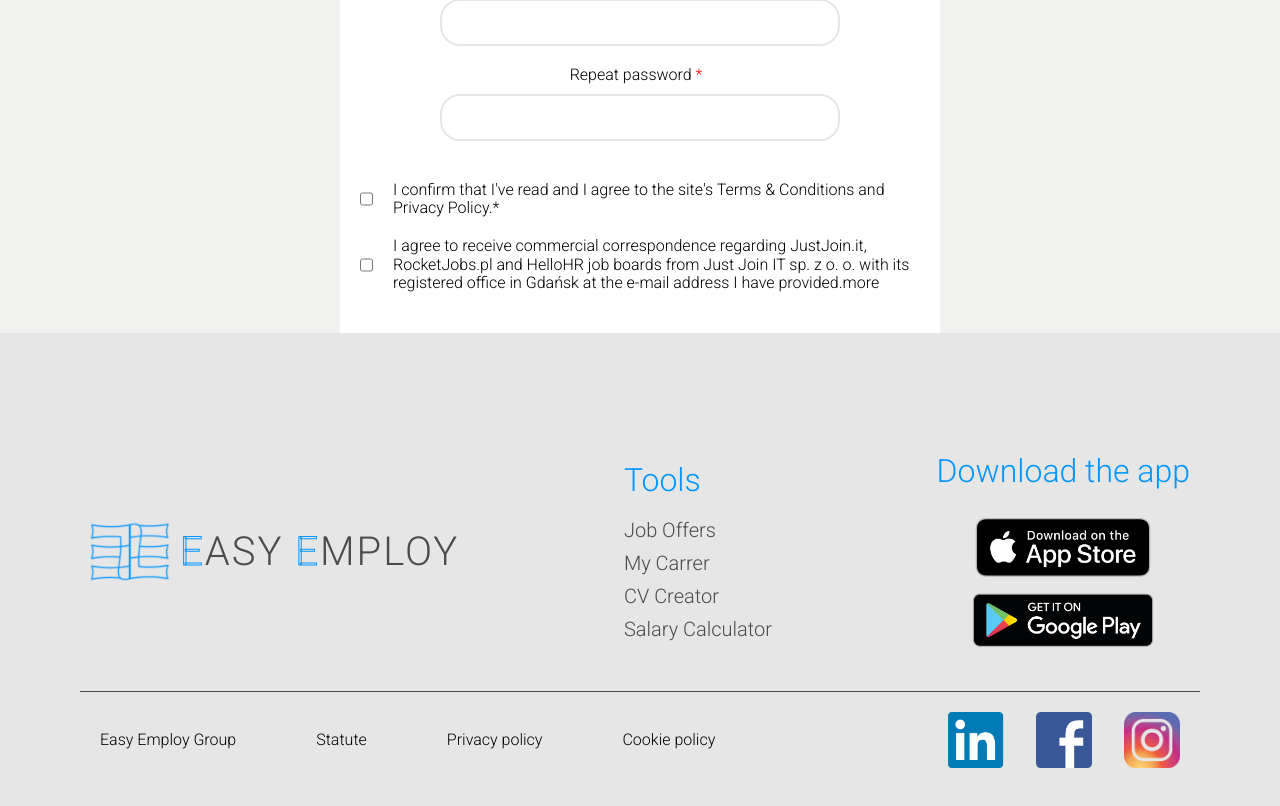
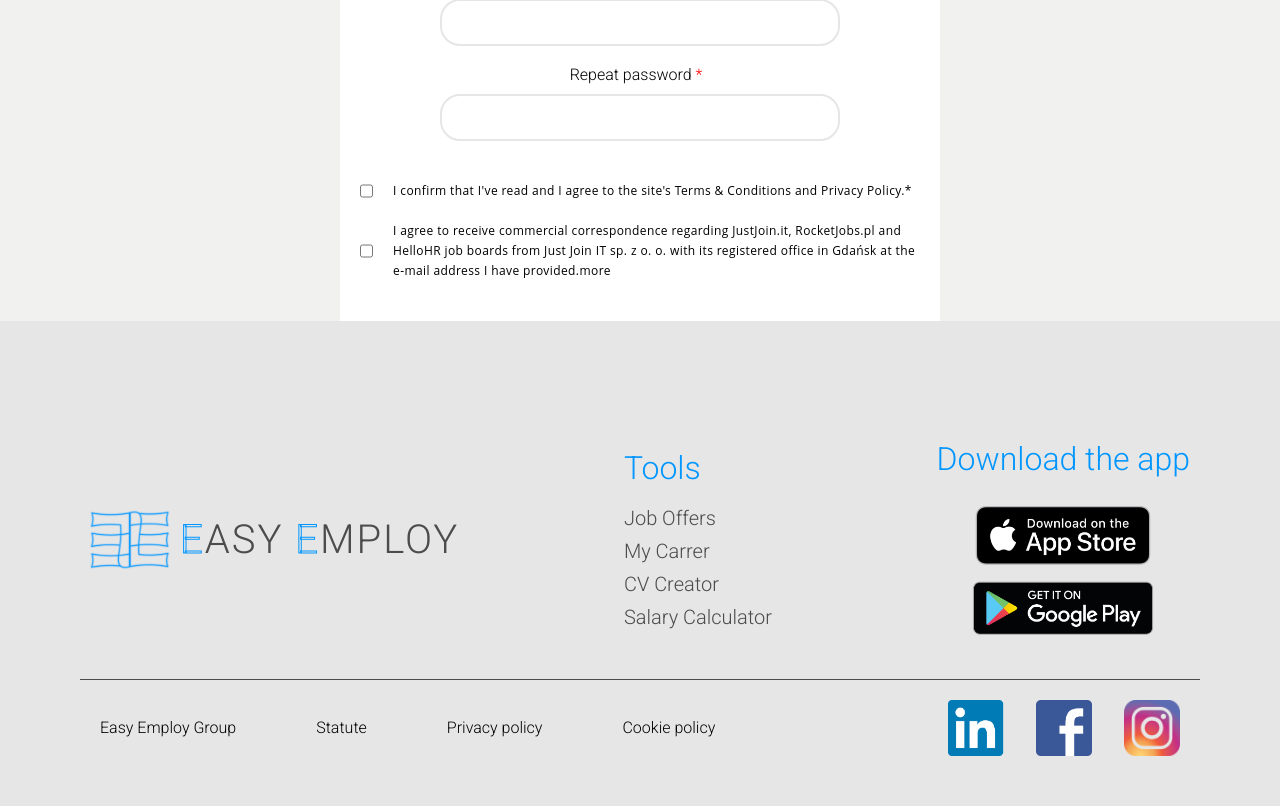
Before and after one commit to mizdebski77/Easy-Employ, a React (Create React App) app: page /Register in a window 1280 px wide. Shown: the part 721-1527 px from the top of the page. Built offline with nearby package versions, Linux system fonts and the light colour scheme.

Commit message:
Styles to information span added

```diff
--- a/src/features/Register/styledRegister.ts
+++ b/src/features/Register/styledRegister.ts
@@ -114,7 +114,10 @@ export const InfoWrapper = styled.div`
 `;
 
 export const InformationSpan = styled.span`
-    font-size: 12;
+    font-size: 12px;
+    letter-spacing: 0.4px;
+    line-height: 20px;
+    font-family: Open Sans;
 `;
 
 export const SpanColor = styled.span`
```
